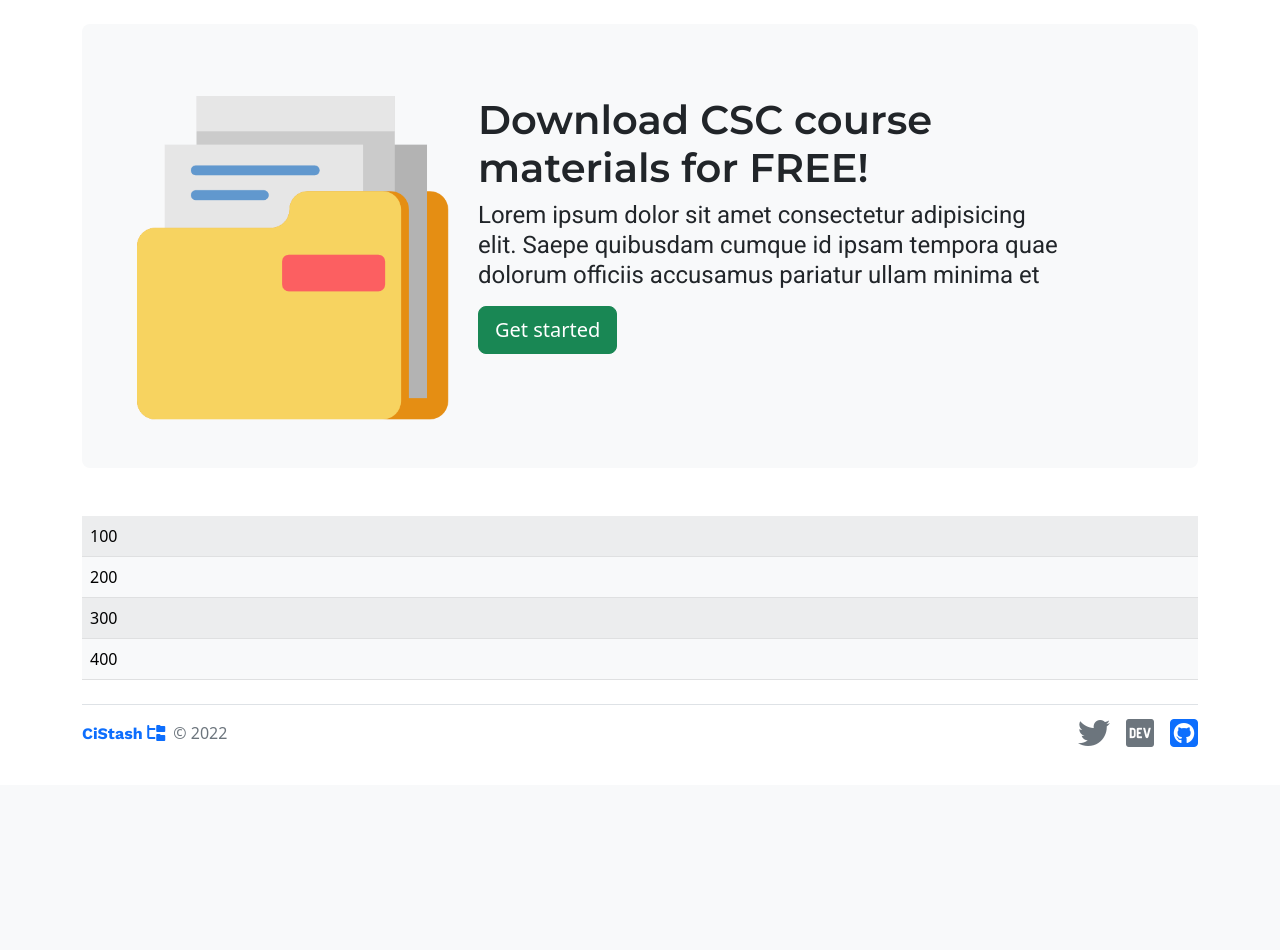
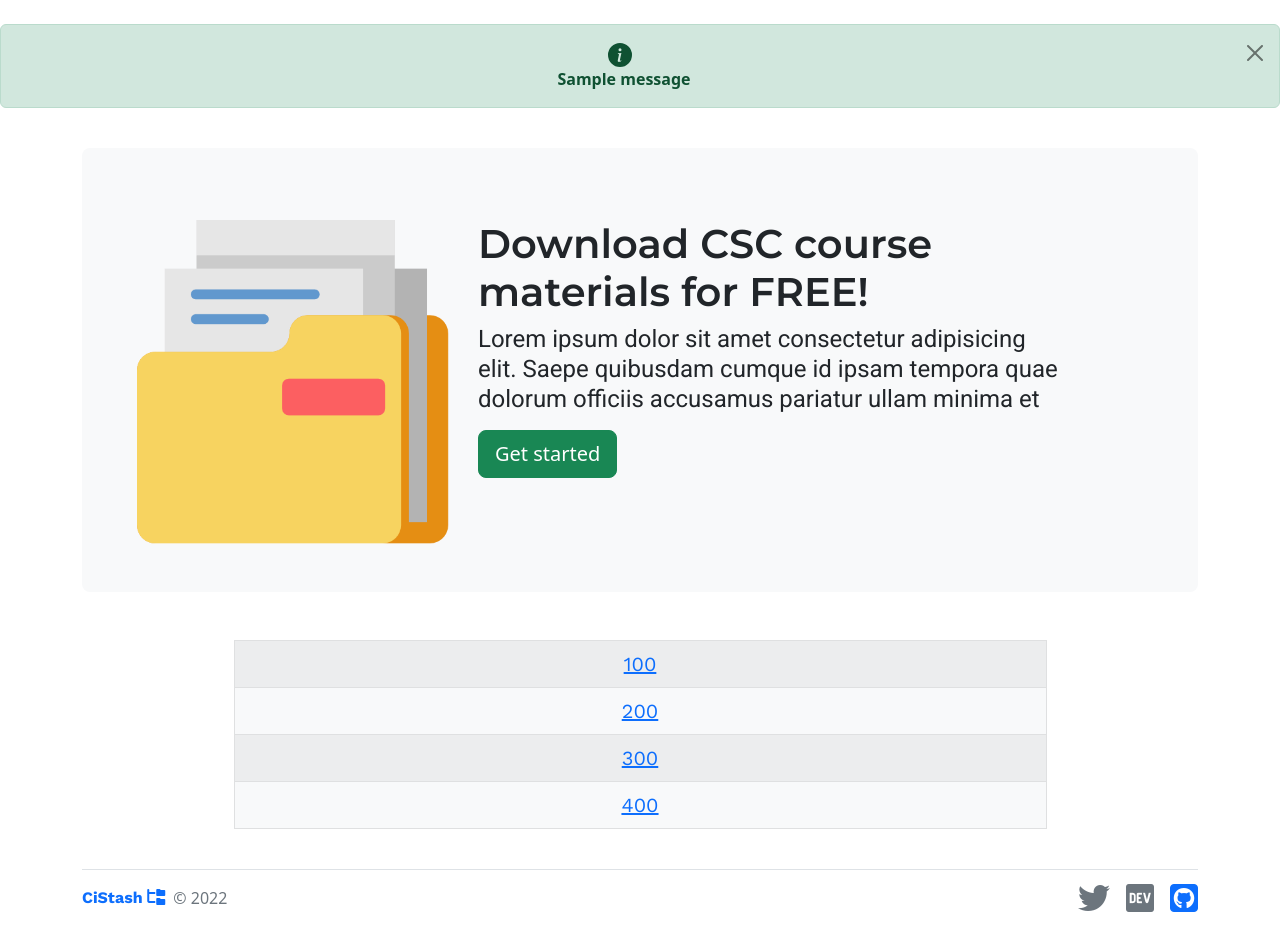
Before and after one commit to israel-oye/CiStash, a Flask app: page / in a window 1280 px wide. Shown: the part 56-1006 px from the top of the page. Before the commit the page ends 803 px from the top, so only its background shows below. Run offline with Flask 3, Linux system fonts and the light colour scheme; tables that the repository leaves empty hold one stand-in row (values such as "Sample post"); one stand-in notice (Sample message) is shown; some libraries are stand-ins or nearby versions.

Commit message:
add extension module, add Level model, add auth blueprint

```diff
--- /dev/null
+++ b/extensions.py
@@ -0,0 +1,5 @@
+from flask_sqlalchemy import SQLAlchemy
+from flask_migrate import Migrate
+
+db = SQLAlchemy()
+migrate = Migrate()
--- a/models/course.py
+++ b/models/course.py
@@ -1,4 +1,4 @@
-from ..models import db
+from extensions import db
 
 class Course(db.Model):
     __tablename__ = "course"
@@ -7,6 +7,7 @@ class Course(db.Model):
     course_title = db.Column(db.String(60))
     course_code = db.Column(db.String(20), unique=True, nullable=False)
     # course_docs = db.relationship("document", back_populates="course")
+    # course_level = db.relationship("level", back_populates="courses")
 
     def __repr__(self) -> str:
         return f"<Course>: {self.course_name}"
--- a/models/doc.py
+++ b/models/doc.py
@@ -1,4 +1,4 @@
-from ..models import db
+from extensions import db
 
 class Document(db.Model):
     __tablename__ = "document"
--- a/src/__init__.py
+++ b/src/__init__.py
@@ -1,7 +1,7 @@
 import os
 from flask import Flask
 from dotenv import load_dotenv
-from models import db, migrate
+from extensions import db, migrate
 
 from .home import home_bp
 from config import DevelopmentConfig
@@ -10,7 +10,7 @@ load_dotenv()
 
 app = Flask(__name__)
 
-app.config.from_object(os.getenv("APP_SETTINGS"))
+app.config.from_object(DevelopmentConfig)
 app.config["EXPLAIN_TEMPLATE_LOADING"] = True
 
 db.init_app(app)
--- /dev/null
+++ b/src/auth/__init__.py
@@ -0,0 +1 @@
+from .routes import auth_bp
--- a/src/home/routes.py
+++ b/src/home/routes.py
@@ -1,7 +1,8 @@
-# from ..home import home_bp
 from typing import SupportsInt
 from flask import current_app, redirect, request, render_template, url_for, Blueprint
-home_bp = Blueprint('home_bp', __name__, template_folder="templates", static_folder="static")
+from models.level import Level
+
+home_bp = Blueprint('home_bp', __name__, template_folder="src/templates", static_folder="static")
 
 
 @home_bp.get("/")
@@ -13,9 +14,12 @@ def index():
         {'id': 3, 'name': 300},
         {'id': 4, 'name': 400}
     ]
+    # levels = Level.query.all()
     return render_template("index.html", levels=lvls)
 
-
+@home_bp.get("/100")
+def linker():
+    return "<h3>Wagwan</h3>"
 # def get_segment(request):
 #     try:
 #         segment = request.path.split('/')[-1]
--- a/src/templates/_layout.html
+++ b/src/templates/_layout.html
@@ -19,6 +19,8 @@
 <body>
     {% include 'include/_navbar.html' %}
     <!--  -->
+    {% include 'include/_message.html' %}
+    <!--  -->
     {% block body %} {% endblock %}
     <!--  -->
     {% include 'include/_footer.html' %}
--- /dev/null
+++ b/src/templates/include/_message.html
@@ -0,0 +1,53 @@
+<svg xmlns="http://www.w3.org/2000/svg" style="display: none;">
+    <symbol id="check-circle-fill" fill="currentColor" viewBox="0 0 16 16">
+      <path d="M16 8A8 8 0 1 1 0 8a8 8 0 0 1 16 0zm-3.97-3.03a.75.75 0 0 0-1.08.022L7.477 9.417 5.384 7.323a.75.75 0 0 0-1.06 1.06L6.97 11.03a.75.75 0 0 0 1.079-.02l3.992-4.99a.75.75 0 0 0-.01-1.05z"/>
+    </symbol>
+    <symbol id="info-fill" fill="currentColor" viewBox="0 0 16 16">
+      <path d="M8 16A8 8 0 1 0 8 0a8 8 0 0 0 0 16zm.93-9.412-1 4.705c-.07.34.029.533.304.533.194 0 .487-.07.686-.246l-.088.416c-.287.346-.92.598-1.465.598-.703 0-1.002-.422-.808-1.319l.738-3.468c.064-.293.006-.399-.287-.47l-.451-.081.082-.381 2.29-.287zM8 5.5a1 1 0 1 1 0-2 1 1 0 0 1 0 2z"/>
+    </symbol>
+    <symbol id="exclamation-triangle-fill" fill="currentColor" viewBox="0 0 16 16">
+      <path d="M8.982 1.566a1.13 1.13 0 0 0-1.96 0L.165 13.233c-.457.778.091 1.767.98 1.767h13.713c.889 0 1.438-.99.98-1.767L8.982 1.566zM8 5c.535 0 .954.462.9.995l-.35 3.507a.552.552 0 0 1-1.1 0L7.1 5.995A.905.905 0 0 1 8 5zm.002 6a1 1 0 1 1 0 2 1 1 0 0 1 0-2z"/>
+    </symbol>
+</svg>
+
+<!--  -->
+{% with messages = get_flashed_messages(with_categories=true) %}
+<!--  -->
+{% if messages %}
+<!--  -->
+{% for category, message in messages %}
+<div class="alert  alert-{{ category }} mt-4 text-center fw-bold alert-dismissible fade show" role="alert">
+    <svg class="bi flex-shrink-0 me-2" width="24" height="24" role="img" aria-label="Info:"><use xlink:href="#info-fill"/></svg>
+    <button type="button" class="btn-close" data-bs-dismiss="alert" aria-label="Close"></button>
+    <div>
+        {{ message }}
+    </div>
+</div>
+{% endfor %}
+<!--  -->
+{% endif %}
+<!--  -->
+{% endwith %}
+
+<!--  -->
+{% if error %}
+<div class="alert alert-danger mt-4 text-center fw-bold">
+    <svg xmlns="http://www.w3.org/2000/svg" width="24" height="24" fill="currentColor" class="bi bi-exclamation-triangle-fill flex-shrink-0 me-2" viewBox="0 0 16 16" role="img" aria-label="Warning:">
+            <path d="M8.982 1.566a1.13 1.13 0 0 0-1.96 0L.165 13.233c-.457.778.091 1.767.98 1.767h13.713c.889 0 1.438-.99.98-1.767L8.982 1.566zM8 5c.535 0 .954.462.9.995l-.35 3.507a.552.552 0 0 1-1.1 0L7.1 5.995A.905.905 0 0 1 8 5zm.002 6a1 1 0 1 1 0 2 1 1 0 0 1 0-2z"/>
+    </svg>
+    <div>
+        {{error}}
+    </div>
+</div>
+{% endif %}
+
+<!--  -->
+{% if msg %}
+<div class="alert alert-primary mt-4 text-center fw-bold alert-dismissible fade show" role="alert">
+    <svg class="bi flex-shrink-0 me-2" width="24" height="24" role="img" aria-label="Info:"><use xlink:href="#info-fill"/></svg>
+    <button type="button" class="btn-close" data-bs-dismiss="alert" aria-label="Close"></button>
+    <div>
+        {{msg}}
+    </div>
+</div>
+{% endif %}
--- a/src/templates/include/_navbar.html
+++ b/src/templates/include/_navbar.html
@@ -10,7 +10,7 @@
                     <a class="nav-link active nav-text" aria-current="page" href="/">Home</a>
                 </li>
                 <li class="nav-item dropdown px-3">
-                    <a class="nav-link dropdown-toggle nav-text" href="/levels" role="button" data-bs-toggle="dropdown" aria-expanded="false">Levels</a>
+                    <a class="nav-link dropdown-toggle nav-text" href="#levels" role="button" data-bs-toggle="dropdown" aria-expanded="false">Levels</a>
                     <ul class="dropdown-menu">
                         {% for level in levels %}
                         <li><a class="dropdown-item" href="level/{{level['id']}}">{{level['name']}}</a></li>
--- a/src/templates/index.html
+++ b/src/templates/index.html
@@ -16,17 +16,28 @@
             </div>
         </div>
     </div>
-    <div>
-        <table class="table table-responsive table-light table-hover table-striped">
+    <div class="container" id="levels">
+        <div class="row">
+            <div class="w-75 mx-auto">
+                <table class="table text-center table-bordered table-light table-hover table-striped">
                     <thead></thead>
-            <tbody>
+                    <tbody class="lead nav-text">
                         {% for level in levels %}
                         <tr>
-                    <td>{{level.name}}</td>
+                            <td>
+                                <a href="{{url_for('home_bp.index')}}">
+                                    {{level.name}}
+                                </a>
+                            </td>
+
                         </tr>
                         {% endfor %}
                     </tbody>
                 </table>
             </div>
         </div>
+    </div>
+
+
+</div>
 {% endblock %}
```
Also changed, not shown: models/__init__.py (+3 -5 lines), models/level.py (added, +11 -0 lines), src/auth/routes.py (added, +7 -0 lines). Lines whose indentation alone changed are shown as unchanged.
